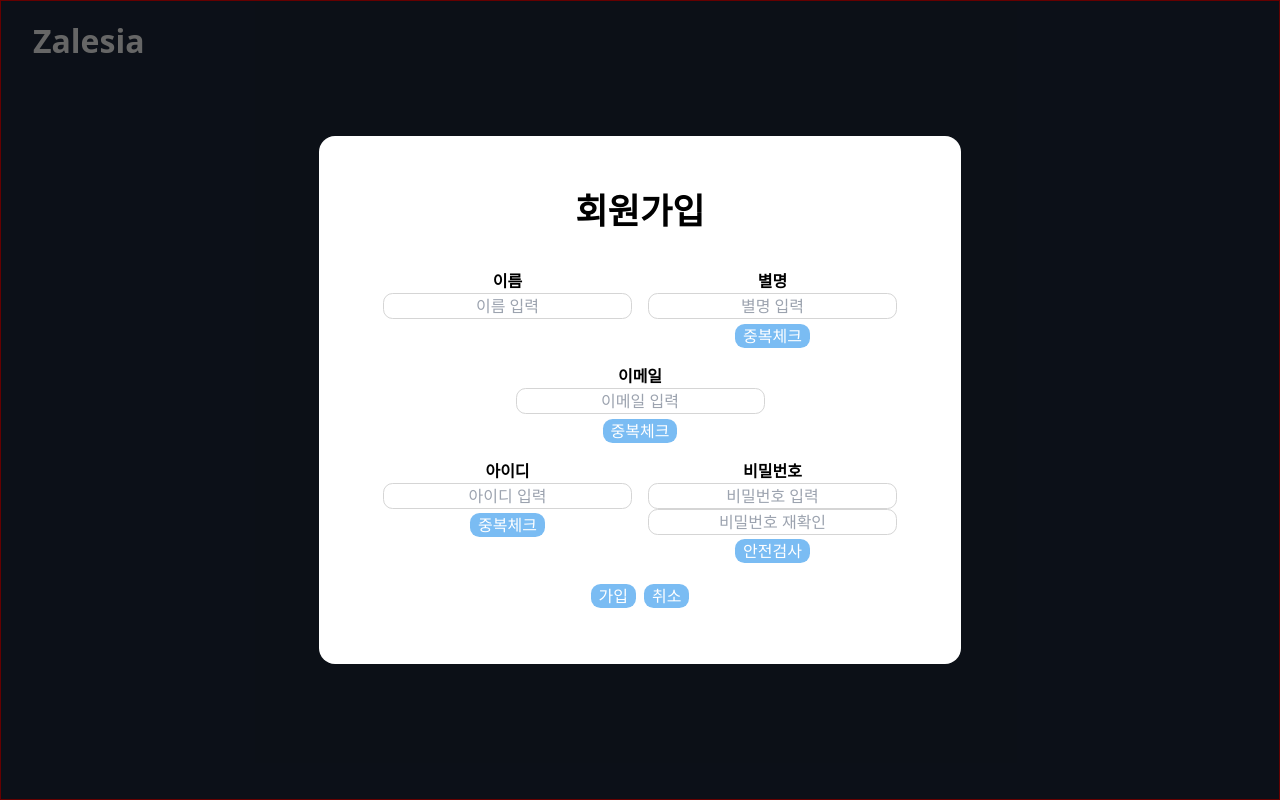
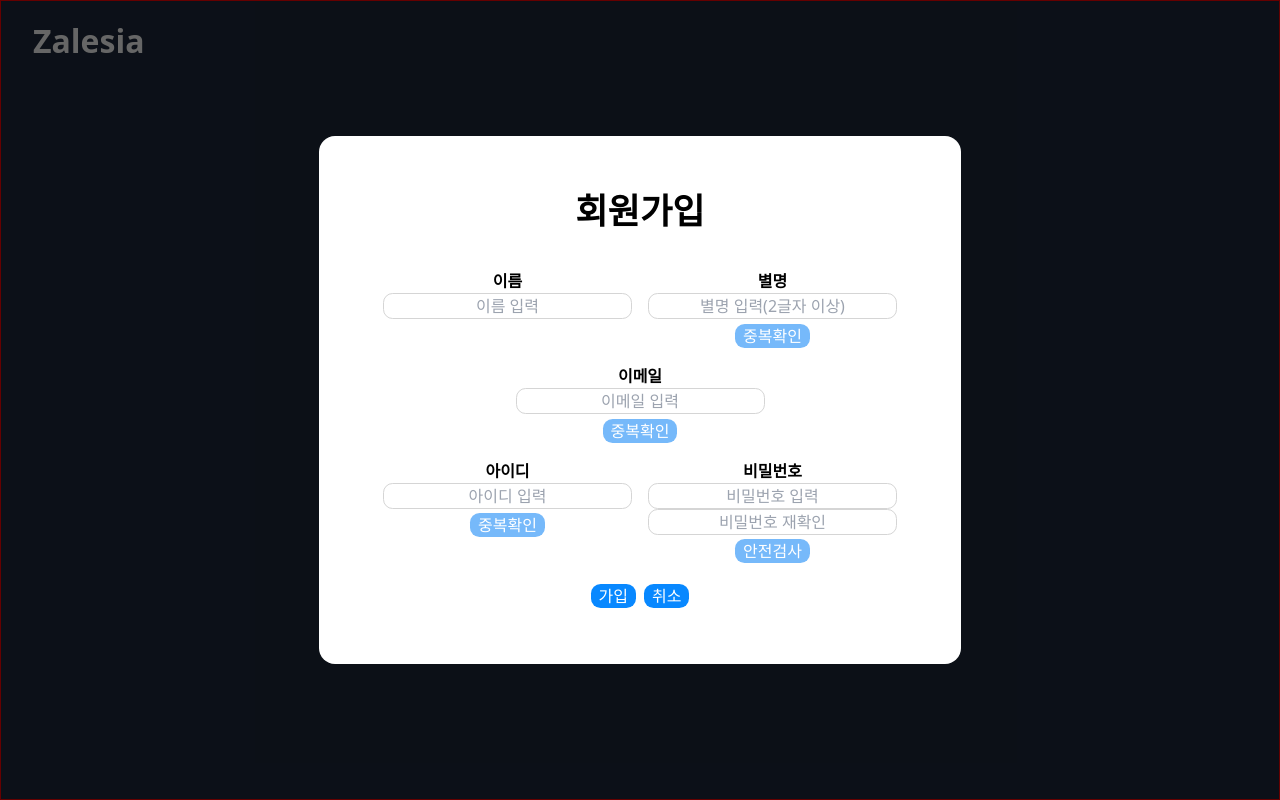
Before and after one commit to namic123/zalesia_built-in-board, a Vue app: page /member/login in a window 1280 px wide. Both pictures are taken after a click on the button "회원 가입". Built offline with nearby package versions, Linux system fonts and the light colour scheme.

Commit message:
회원 가입 폼, 닉네임, 이메일, 아이디, 비밀번호 유효성 검증 로직 작성 (리팩토링 필요)

```diff
--- a/src/components/SignUp.vue
+++ b/src/components/SignUp.vue
@@ -4,43 +4,63 @@
       <h1>회원가입</h1>
       <!-- 1번 라인 -->
       <div class="flex">
-        <!-- 이름  -->
+        <!-- 이름 -->
         <div>
-          <label >이름</label>
-          <input type="text"  placeholder="이름 입력">
+          <label>이름</label>
+          <input type="text" placeholder="이름 입력">
         </div>
         <!-- 닉네임 -->
         <div>
-          <label >별명</label>
-          <input type="text"  placeholder="별명 입력">
-          <!--          <div v-if="nicknameError" class="text-red-500">-->
-          <!--            {{nicknameError}}-->
-          <!--          </div>-->
-          <button>중복체크</button>
+          <label>별명</label>
+          <input
+              type="text"
+              placeholder="별명 입력(2글자 이상)"
+              v-model="nickname"
+              @input="updateNickname($event)"
+          >
+          <button
+              v-bind:disabled="nickname.length < 2"
+              @click="checkNicknameDuplicates"
+          >
+            중복확인
+          </button>
         </div>
       </div>
       <!-- 2번 라인 -->
       <div>
+      <!-- 이메일 -->
         <div>
-          <label >이메일</label>
-          <input type="email"  placeholder="이메일 입력">
-          <button>중복체크</button>
+          <label>이메일</label>
+          <input type="email" placeholder="이메일 입력" v-model="email">
+          <div v-if="isValidateEmail" class="errors">이메일 형식이 아닙니다</div>
+          <button v-bind:disabled="isValidateEmail || email.length <= 0">중복확인</button>
         </div>
       </div>
       <!-- 3번 라인 -->
       <div class="flex">
         <!-- 아이디 -->
         <div>
-          <label >아이디</label>
-          <input type="text"  placeholder="아이디 입력">
-          <button>중복체크</button>
+          <label>아이디</label>
+          <input type="text" placeholder="아이디 입력" v-model="id" @input="updateId($event)">
+          <div v-if="isValidateId " class="errors">{{idErrorMessage}}</div>
+          <button v-bind:disabled="isValidateId">중복확인</button>
         </div>
         <!-- 비밀번호 -->
         <div>
           <label>비밀번호</label>
-          <input type="password" placeholder="비밀번호 입력">
-          <input type="password" placeholder="비밀번호 재확인">
-          <button>안전검사</button>
+          <input type="password" placeholder="비밀번호 입력" v-model="password">
+          <input type="password" placeholder="비밀번호 재확인" v-model="passwordCheck">
+          <div v-if="comparePasswords" class="errors">비밀번호가 일치하지 않습니다</div>
+          <div v-if="checkPasswordLength" class="errors">{{ password.length === 0 ? "": "8자 이상 입력이 필요합니다"}} </div>
+          <div v-if="isValidatePassword" class="errors">8자 이상, 영문자, 숫자, 특수문자를</div>
+          <div v-if="isValidatePassword" class="errors">모두 포함해주세요</div>
+          <div v-if="isValidatePasswordSuccess" class="success">안전한 비밀번호입니다</div>
+          <button
+              v-bind:disabled="comparePasswords || checkPasswordLength"
+              @click="handlePasswordType"
+          >
+            안전검사
+          </button>
         </div>
       </div>
       <!-- Footer -->
@@ -52,26 +72,138 @@
   </div>
 </template>
 <script>
+
+import {computed, ref, watch} from "vue";
+import axios from "axios";
+
 export default {
-  setup(props, {emit}){
+  setup(props, {emit}) {
+    /*------------------------ 필드 영역 --------------------------------------*/
+    let nickname = ref("");
+    let email = ref("");
+    let id = ref("");
+    let password = ref("");
+    let passwordCheck = ref("");
+
+    /* 유효성 검증 */
+    // 이메일 형식 검증
+    let isValidateEmail = computed(() => {
+      const emailPattern = /^[a-zA-Z0-9._%+-]+@[a-zA-Z0-9.-]+\.[a-zA-Z]{2,}$/;
+      return !emailPattern.test(email.value) && email.value.length > 0;
+    });
+    // 아이디 형식 검증
+    const idPattern = /^(?=.*[a-z])[a-z0-9]+$/;
+    let isValidateId = computed(()=>{
+      return !idPattern.test(id.value) || (id.value.length < 5);
+    })
+    // 아이디 에러메세지 설정
+    let idErrorMessage = computed(()=>{
+      if(id.value.length === 0){
+        return "";
+      }else {
+        return "5자 이상 영문 소문자, 숫자만 포함";
+      }
+    });
+    // 비밀번호와 재확인 비교
+    let comparePasswords = computed(()=>{
+      return password.value !== passwordCheck.value
+    });
+    //
+    let checkPasswordLength = computed(()=>{
+      return password.value.length < 8;
+    })
+    let isValidatePassword = ref(false);
+    let isValidatePasswordSuccess = ref(false);
+   /*---------------------------- 메소드 영역 ------------------------------------------*/
+
     function onCloseModal() {
       emit('onCloseModal');
     }
-    return{
-      onCloseModal
+    // 한글 입력은 조합형 입력이므로, 키보드에서 키를 누를때마다 바로 입력이 확정되지 않는다.
+    // 따라서, v-model이 입력중인 조합형 문자를 바로 반영 못하는 문제가 있으므로, 아래 메서드와 같이 바로 반영
+    function updateNickname(e){
+      nickname.value = e.target.value;
+    }
+    function updateId(e){
+      id.value = e.target.value;
+    }
+    // 닉네임 중복 체크
+    function checkNicknameDuplicates() {
+      console.log(nickname.value);
+      axios.get('/api/member/check', {
+        params: {
+          nickname: nickname.value,
+        }
+      })
+          .then((res) => {
+            console.log(res);
+          })
+          .catch((error) => {
+            console.log(error);
+          })
+    }
+    /* 비밀번호 유효성 검증 (영문자, 숫자, 특수문자 포함 여부 확인)*/
+    function handlePasswordType(){
+      // 대,소문자, 숫자 포함 여부 및 특수문자 필수 포함
+      const hasUpperCase = /[A-Z]/.test(password.value);
+      const hasLowerCase = /[a-z]/.test(password.value);
+      const hasNumber = /[0-9]/.test(password.value);
+      // IBM 규칙에 따라 가능한 특수 기호
+      const hasSpecialChar = /[~!@#$%^&*_\-+=`|\\(){}\]:;"'<>,.?/]/.test(
+          password.value,
+      );
+      // 일치 갯수 계산 로직
+      const findPatternMatches = [hasUpperCase, hasLowerCase, hasNumber];
+      const countMatches = findPatternMatches.filter(Boolean).length;
+
+       if(!(countMatches > 1 && hasSpecialChar)){
+         isValidatePassword.value = true;
+       }else {
+         isValidatePasswordSuccess.value = true;
+       }
+    }
+    /* -------------------------------- 상태관리 영역 ---------------------------------*/
+    /*------------------------------검증 후, 값 변경 방지 추적 -------------------------*/
+    watch(password,()=>{
+      isValidatePasswordSuccess.value = false;
+    });
+    watch(passwordCheck,()=>{
+      isValidatePasswordSuccess.value = false;
+    });
+
+    return {
+      onCloseModal,
+      nickname,
+      updateNickname,
+      updateId,
+      email,
+      id,
+      password,
+      passwordCheck,
+      isValidateEmail,
+      isValidateId,
+      idErrorMessage,
+      comparePasswords,
+      checkPasswordLength,
+      isValidatePassword,
+      isValidatePasswordSuccess,
+      checkNicknameDuplicates,
+      handlePasswordType,
     }
   }
 }
 </script>
 
 <style scoped>
+/* 컨테이너 */
 .member-signup-container {
   height: 100vh;
   position: fixed;
   z-index: 100;
-  background: rgba(0,0,0,0.6);
+  background: rgba(0, 0, 0, 0.6);
 }
 
+/* 폼 */
 /* 폼 컨테이너 */
 .member-signup-form {
   padding: 3rem 3rem;
@@ -112,14 +244,31 @@ export default {
   border: 1px solid #d5d5d5;
 }
 
+
+.member-signup-form button {
+  margin-top: 0.3rem;
+  background-color: #0888ff;
+  color: white;
+}
+
+/* 폼 속성 커스텀 */
+button:disabled {
+  background-color: #76b9fa;
+}
+
 .member-signup-form input::placeholder {
   text-align: center;
 }
 
-.member-signup-form button {
-  margin-top: 0.3rem;
-  background-color: #7abcf3;
-  color: white;
+/* 에러 스타일 */
+.errors {
+  font-size: 0.7rem;
+  font-weight: bold;
+  color: red;
 }
-
+.success{
+  font-size: 0.7rem;
+  font-weight: bold;
+  color: #029a02;
+}
 </style>
```
